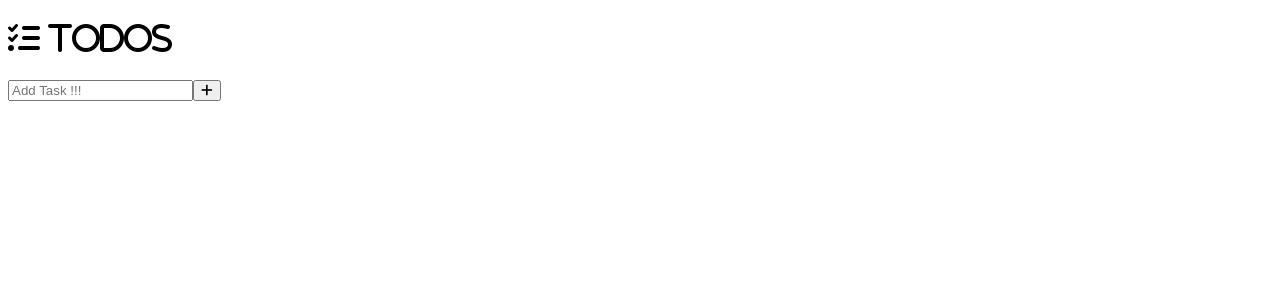
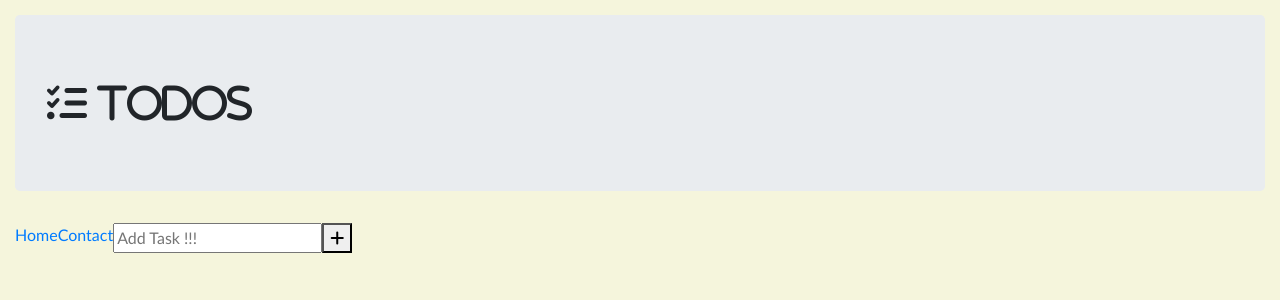
Before and after one commit to Rekha1912/ToDo-list, a React (Create React App) app: page / in a window 1280 px wide. Shown: the top 300 px of the page. Built offline with nearby package versions, Linux system fonts and the light colour scheme; a web font is replaced by a local one.

Commit message:
Added bootstrap

```diff
--- a/src/index.js
+++ b/src/index.js
@@ -1,23 +1,11 @@
-/*
-import React from 'react';
-import ReactDOM from 'react-dom';
-import './index.css';
-import Todolist from './components/todolist';
-
-
-ReactDOM.render(
-  <div>
-    <Todolist/>
-  </div>,
-  document.getElementById('root')
-);
-
-*/
-
 import React from "react";
 import ReactDOM from "react-dom";
-import { createStore, combineReducers } from "redux";
+import { createStore } from "redux";
 import { Provider, connect } from "react-redux";
+import { BrowserRouter, Switch, Route, Link } from "react-router-dom";
+import ContactForm from "./components/ContactForm";
+import 'bootstrap/dist/css/bootstrap.css';
+import './index.css';
 
 //action creator
 const addItem = (name) => {
@@ -76,10 +64,7 @@ class Input extends React.Component {
     this.setState({ name: event.target.value });
   }
   addItem() {
-    if (this.name == "") {
-      return;
-    }
-    else{
+    if (this.state.name !== "") {
       this.props.onAdd(this.state.name);
       this.setState({ name: "" });
     }
@@ -149,7 +134,18 @@ const rootElement = document.getElementById("root");
 
 ReactDOM.render(
   <Provider store={store}>
-    <App />
+    <BrowserRouter>
+    <Link to="/">Home</Link>
+    <Link to="/contact">Contact</Link>
+    <Switch>
+          <Route path="/contact">
+            <ContactForm />
+          </Route>
+          <Route path="/">
+            <App />
+          </Route>
+    </Switch>
+    </BrowserRouter>
   </Provider>,
   rootElement
 );
```
